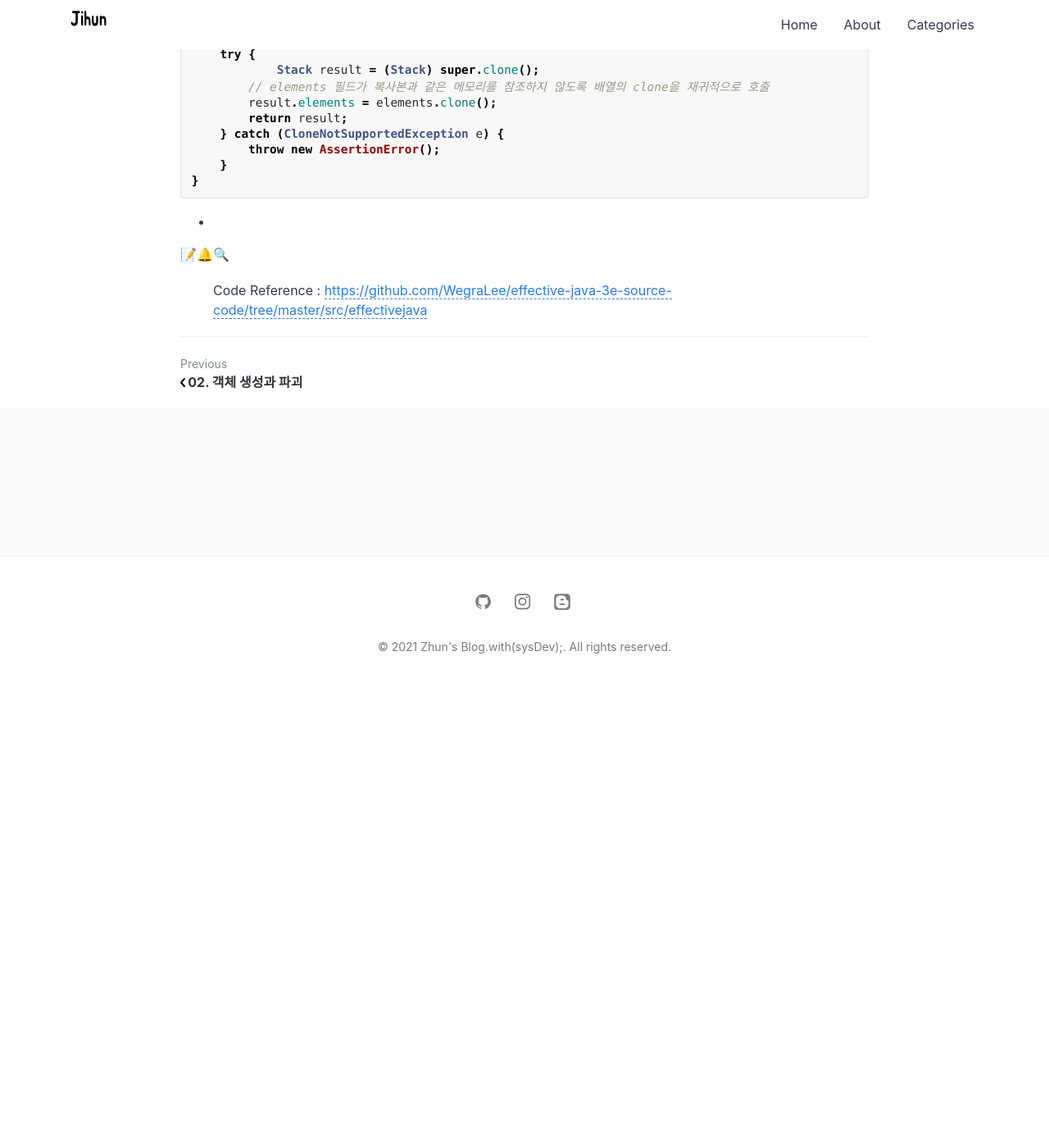
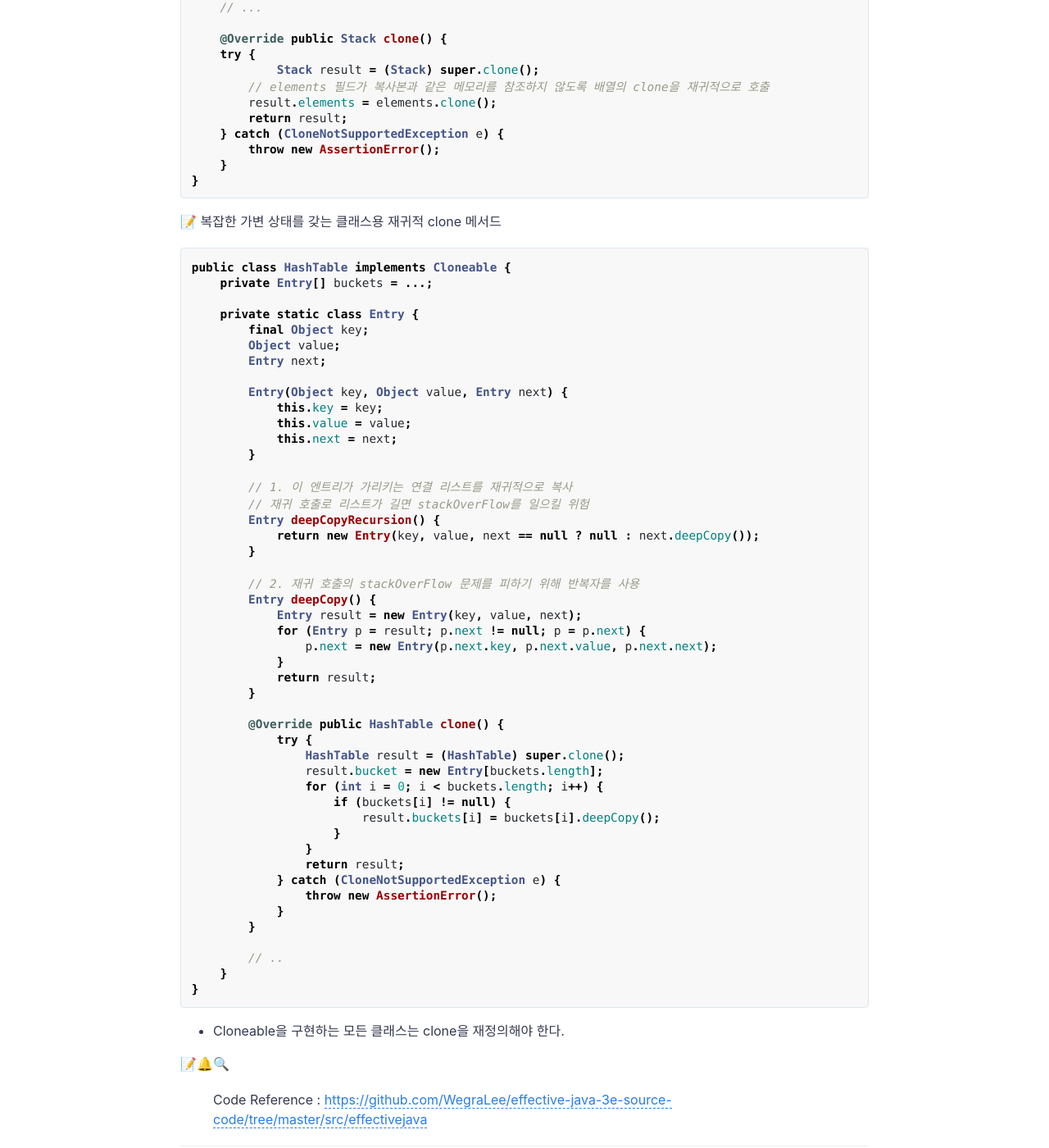
Before and after one commit to jihunparkme/jihunparkme.github.io, a Jekyll site: the page built from _posts/2021-03-15-모든_객체의_공통_메서드.md, in a window 1280 px wide and 1400 px high, scrolled down 7767 px. Shown: the whole window at 82% size. Built offline with Jekyll 4.4.1, drawn with Linux system fonts in a browser that asks for light colours; comment, search, counter and statistics services are not loaded; before the commit the page ends 8611 px from its top, so only the background shows below that; some of the changed text lies outside the part shown.

Commit message:
HashTable clone 메서드

````diff
--- a/_posts/2021-03-15-모든_객체의_공통_메서드.md
+++ b/_posts/2021-03-15-모든_객체의_공통_메서드.md
@@ -358,7 +358,59 @@ public class Stack {
 }
 ```
 
--
+📝 복잡한 가변 상태를 갖는 클래스용 재귀적 clone 메서드
+
+```java
+public class HashTable implements Cloneable {
+    private Entry[] buckets = ...;
+
+    private static class Entry {
+        final Object key;
+        Object value;
+        Entry next;
+
+        Entry(Object key, Object value, Entry next) {
+            this.key = key;
+            this.value = value;
+            this.next = next;
+        }
+
+        // 1. 이 엔트리가 가리키는 연결 리스트를 재귀적으로 복사
+        // 재귀 호출로 리스트가 길면 stackOverFlow를 일으킬 위험
+        Entry deepCopyRecursion() {
+            return new Entry(key, value, next == null ? null : next.deepCopy());
+        }
+
+        // 2. 재귀 호출의 stackOverFlow 문제를 피하기 위해 반복자를 사용
+        Entry deepCopy() {
+            Entry result = new Entry(key, value, next);
+            for (Entry p = result; p.next != null; p = p.next) {
+                p.next = new Entry(p.next.key, p.next.value, p.next.next);
+            }
+            return result;
+        }
+
+        @Override public HashTable clone() {
+            try {
+                HashTable result = (HashTable) super.clone();
+                result.bucket = new Entry[buckets.length];
+                for (int i = 0; i < buckets.length; i++) {
+                    if (buckets[i] != null) {
+                        result.buckets[i] = buckets[i].deepCopy();
+                    }
+                }
+                return result;
+            } catch (CloneNotSupportedException e) {
+                throw new AssertionError();
+            }
+        }
+
+        // ..
+    }
+}
+```
+
+- Cloneable을 구현하는 모든 클래스는 clone을 재정의해야 한다.
 
 
 
````
